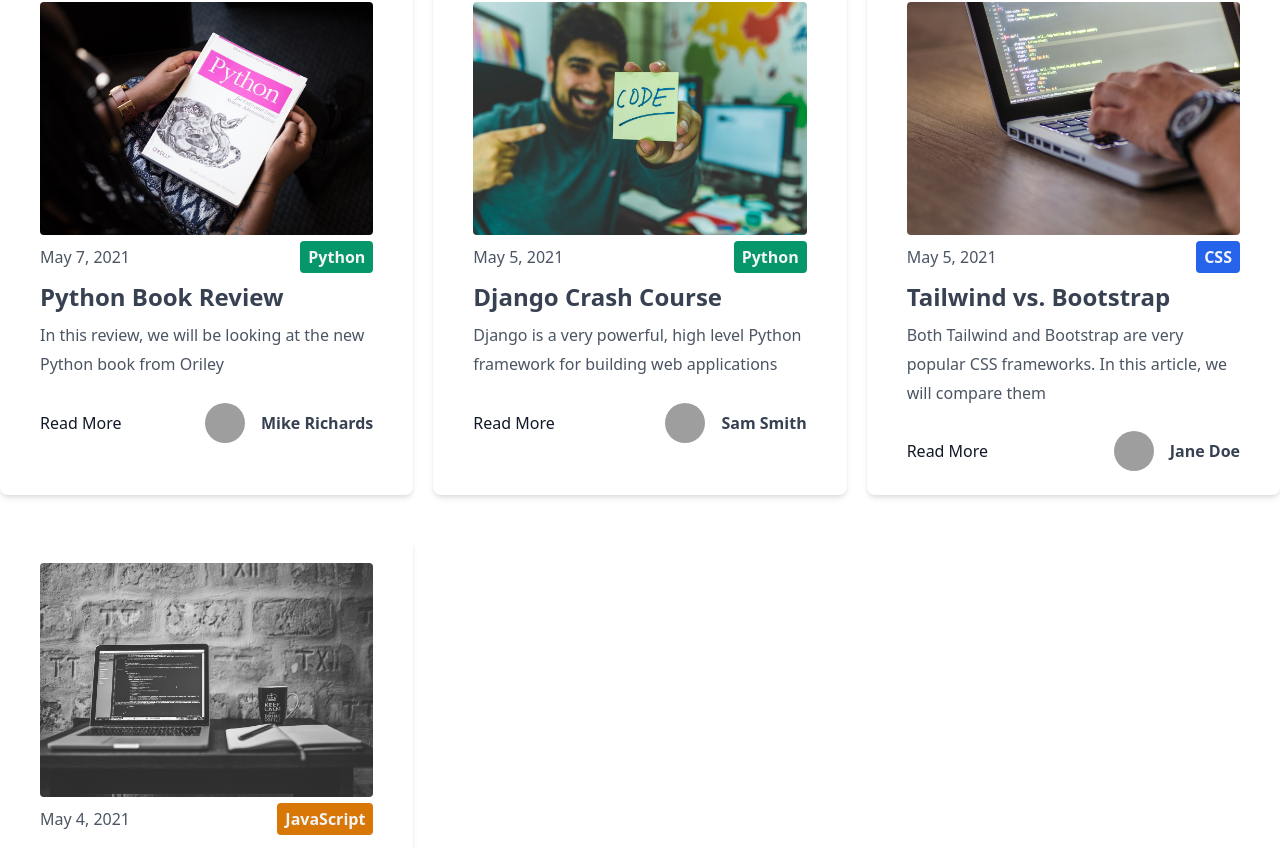
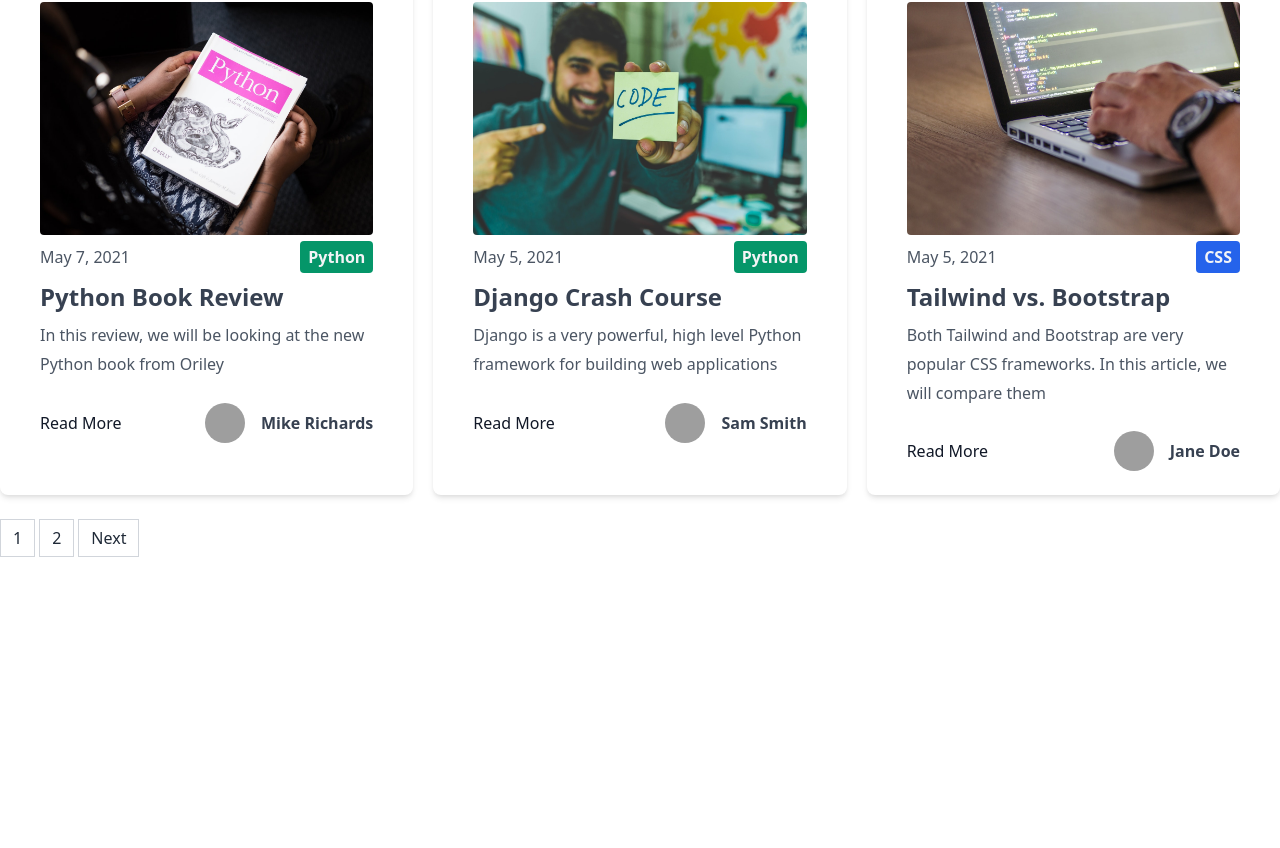
Before and after one commit to MichaelFrieze/devspace-blog, a Next.js app: page /blog in a window 1280 px wide. Shown: the part 808-1656 px from the top of the page. After the commit the page ends 1393 px from the top, so only its background shows below. Built offline with nearby package versions, Linux system fonts and the light colour scheme; grey boxes are pictures that could not be loaded.

Commit message:
Add pagination

```diff
--- /dev/null
+++ b/components/Pagination.js
@@ -0,0 +1,39 @@
+import Link from 'next/link';
+
+export default function Pagination({ currentPage, numPages }) {
+  const isFirst = currentPage === 1;
+  const isLast = currentPage === numPages;
+  const prevPage = `/blog/page/${currentPage - 1}`;
+  const nextPage = `/blog/page/${currentPage + 1}`;
+
+  if (numPages === 1) return <></>;
+
+  return (
+    <div className="mt-6">
+      <ul className="flex pl-0 list-none my-2">
+        {!isFirst && (
+          <Link href={prevPage}>
+            <li className="relative block py-2 px-3 leading-tight bg-white border border-gray-300 text-gray-800 mr-1 hover:bg-gray-200 cursor-pointer">
+              Previous
+            </li>
+          </Link>
+        )}
+        {Array.from({ length: numPages }, (_, i) => (
+          <Link href={`/blog/page/${i + 1}`}>
+            <li className="relative block py-2 px-3 leading-tight bg-white border border-gray-300 text-gray-800 mr-1 hover:bg-gray-200 cursor-pointer">
+              {i + 1}
+            </li>
+          </Link>
+        ))}
+
+        {!isLast && (
+          <Link href={nextPage}>
+            <li className="relative block py-2 px-3 leading-tight bg-white border border-gray-300 text-gray-800 mr-1 hover:bg-gray-200 cursor-pointer">
+              Next
+            </li>
+          </Link>
+        )}
+      </ul>
+    </div>
+  );
+}
--- /dev/null
+++ b/config/index.js
@@ -0,0 +1 @@
+export const POSTS_PER_PAGE = 6;
--- a/pages/blog/index.js
+++ b/pages/blog/index.js
@@ -1,47 +1,5 @@
-import fs from 'fs';
-import path from 'path';
-import Link from 'next/link';
-import matter from 'gray-matter';
-import Layout from '../../components/Layout';
-import Post from '../../components/Post';
-import { sortByDate } from '../../utils';
+import { getStaticProps } from './page/[page_index]';
+import BlogPage from './page/[page_index]';
 
-export default function BlogPage({ posts }) {
-  return (
-    <Layout>
-      <h1 className="text-5xl border-b-4 p-5 font-bold">Blog</h1>
-
-      <div className="grid md:grid-cols-2 lg:grid-cols-3 gap-5">
-        {posts.map((post, index) => (
-          <Post key={index} post={post} />
-        ))}
-      </div>
-    </Layout>
-  );
-}
-
-export async function getStaticProps() {
-  const files = fs.readdirSync(path.join('posts'));
-
-  const posts = files.map((filename) => {
-    const slug = filename.replace('.md', '');
-
-    const markdownWithMeta = fs.readFileSync(
-      path.join('posts', filename),
-      'utf-8'
-    );
-
-    const { data: frontmatter } = matter(markdownWithMeta);
-
-    return {
-      slug,
-      frontmatter,
-    };
-  });
-
-  return {
-    props: {
-      posts: posts.sort(sortByDate),
-    },
-  };
-}
+export { getStaticProps };
+export default BlogPage;
--- /dev/null
+++ b/pages/blog/page/[page_index].js
@@ -0,0 +1,80 @@
+import fs from 'fs';
+import path from 'path';
+import Link from 'next/link';
+import matter from 'gray-matter';
+import Layout from '../../../components/Layout';
+import Post from '../../../components/Post';
+import Pagination from '../../../components/Pagination';
+import { sortByDate } from '../../../utils';
+import { POSTS_PER_PAGE } from '../../../config';
+
+export default function BlogPage({ posts, numPages, currentPage }) {
+  return (
+    <Layout>
+      <h1 className="text-5xl border-b-4 p-5 font-bold">Blog</h1>
+
+      <div className="grid md:grid-cols-2 lg:grid-cols-3 gap-5">
+        {posts.map((post, index) => (
+          <Post key={index} post={post} />
+        ))}
+      </div>
+
+      <Pagination currentPage={currentPage} numPages={numPages} />
+    </Layout>
+  );
+}
+
+export async function getStaticPaths() {
+  const files = fs.readdirSync(path.join('posts'));
+
+  const numPages = Math.ceil(files.length / POSTS_PER_PAGE);
+
+  let paths = [];
+
+  for (let i = 1; i <= numPages; i++) {
+    paths.push({
+      params: { page_index: i.toString() },
+    });
+  }
+
+  return {
+    paths,
+    fallback: false,
+  };
+}
+
+export async function getStaticProps({ params }) {
+  const page = parseInt((params && params.page_index) || 1);
+
+  const files = fs.readdirSync(path.join('posts'));
+
+  const posts = files.map((filename) => {
+    const slug = filename.replace('.md', '');
+
+    const markdownWithMeta = fs.readFileSync(
+      path.join('posts', filename),
+      'utf-8'
+    );
+
+    const { data: frontmatter } = matter(markdownWithMeta);
+
+    return {
+      slug,
+      frontmatter,
+    };
+  });
+
+  const numPages = Math.ceil(files.length / POSTS_PER_PAGE);
+  const pageIndex = page - 1;
+  const orderedPosts = posts
+    .sort(sortByDate)
+    .slice(pageIndex * POSTS_PER_PAGE, (pageIndex + 1) * POSTS_PER_PAGE);
+
+  return {
+    props: {
+      posts: orderedPosts,
+      numPages,
+      currentPage: page,
+    },
+  };
+}
```
